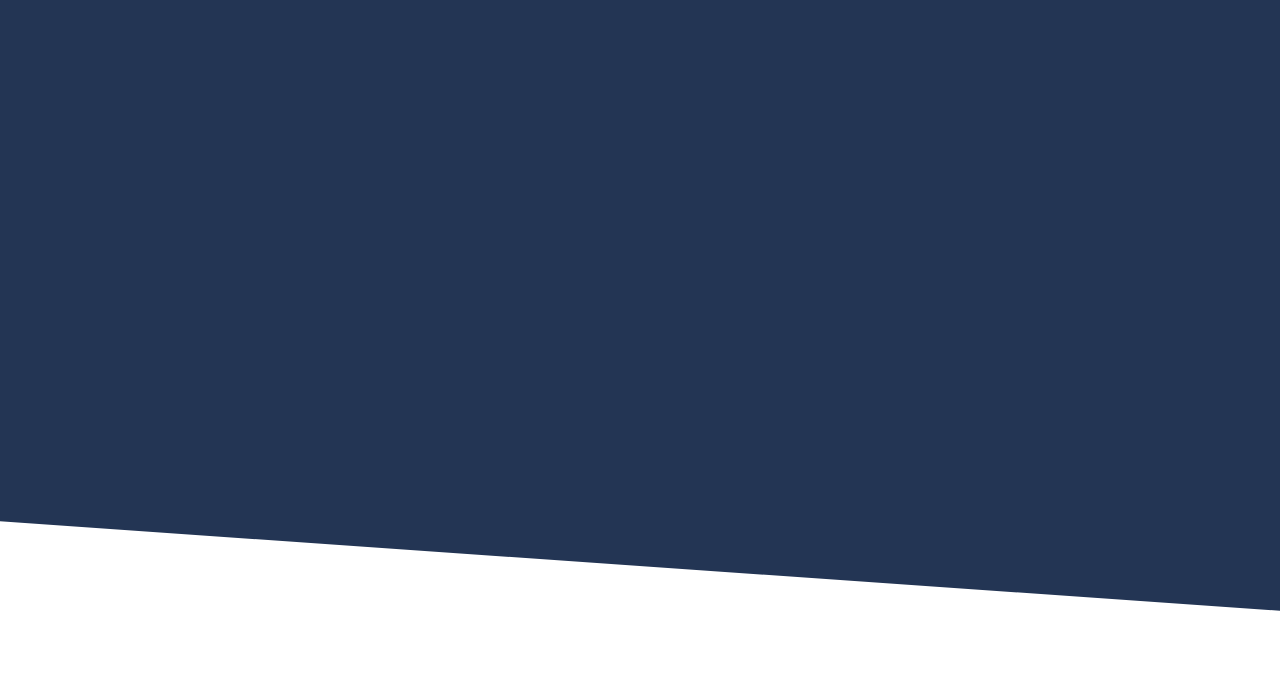
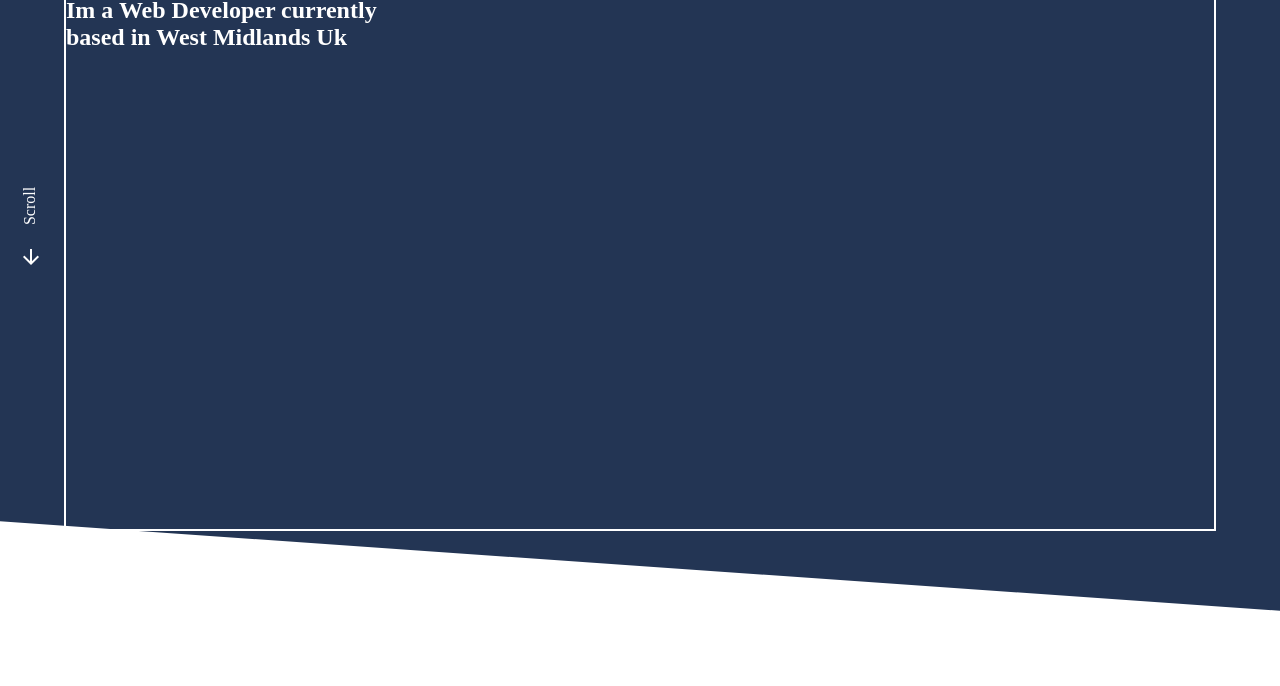
Before and after one commit to migaoo95/Portfolio-Website, a plain HTML site: page index.html in a window 1280 px wide. Shown: the part 114-800 px from the top of the page. Drawn offline with Linux system fonts and the light colour scheme.

Commit message:
section one
Small changes to section one

```diff
--- a/index.html
+++ b/index.html
@@ -5,6 +5,10 @@
     <meta http-equiv="X-UA-Compatible" content="IE=edge" />
     <meta name="viewport" content="width=device-width, initial-scale=1.0" />
     <link rel="stylesheet" href="style/style.css" />
+    <link
+      rel="stylesheet"
+      href="https://fonts.googleapis.com/icon?family=Material+Icons"
+    />
     <title>Document</title>
   </head>
   <body>
@@ -23,6 +27,28 @@
         </div>
       </div>
     </section>
+    <div class="section_one_wrapper">
+      <div class="scroll_box">
+        <div class="scroll_box_two">
+          <p class="scroller">
+            <span class="material-icons"> arrow_back </span>Scroll
+          </p>
+        </div>
+      </div>
+      <section class="section_one_content">
+        <div class="text_box">
+          <h3><span>Hey there, my name is</span></h3>
+          <h1>Krystian Migacz</h1>
+          <h2>
+            Im a Web Developer currently <br />
+            based in <span>West Midlands Uk</span>
+          </h2>
+        </div>
+        <div class="text_animation_box">
+          <h1>{Text}</h1>
+        </div>
+      </section>
+    </div>
     <section class="section_one"></section>
   </body>
 </html>
--- a/style/style.scss
+++ b/style/style.scss
@@ -3,8 +3,9 @@
   padding: 0;
   margin: 0;
 }
+// NAVIGATION --------------------
 .section_navigation {
-  position: absolute;
+  position: relative;
   width: 100%;
   height: 60px;
   background-color: #3d4b62;
@@ -47,9 +48,42 @@
   }
 }
 // SECTION ONE -------------------
+.section_one_wrapper {
+  color: white;
+  display: flex;
+  .section_one_content {
+    border: 2px solid white;
+    width: 90%;
+    height: 585px;
+    margin: 0 auto;
+    color: white;
+    display: flex;
+    justify-content: space-between;
+  }
+  .scroll_box {
+    height: 700px;
+    // border: 2px solid white;
+    padding-top: 270px;
+    text-align: center;
+    display: flex;
+    vertical-align: middle;
+    .scroll_box_two {
+      position: absolute;
+      left: -10px;
+    }
+    span {
+      vertical-align: middle;
+      // transform: rotate(-90deg);
+      margin-right: 20px;
+    }
+    .scroller {
+      transform: rotate(-90deg);
+    }
+  }
+}
 .section_one {
   top: -100px;
-  position: relative;
+  position: absolute;
   padding: 150px 0;
   width: 100%;
   height: 780px;
```
Also changed, not shown: style/style.css, 1 other file.
